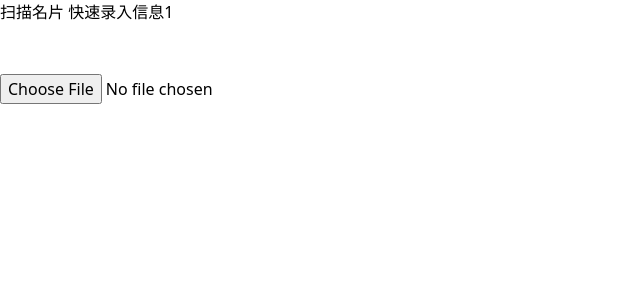
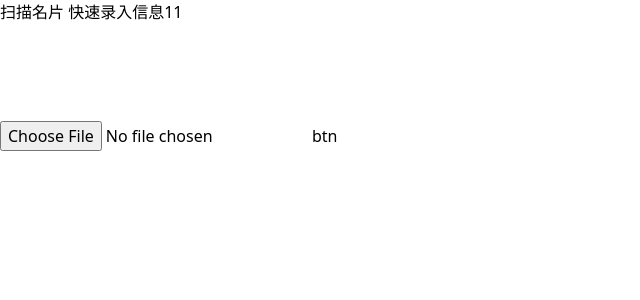
Before and after one commit to LoTwT/repro-everything, a React (Vite) app: page / in a window 1280 px wide. Shown: the top 300 px of the page, without its empty margins (0-640 px from the left). Built offline with nearby package versions, Linux system fonts and the light colour scheme.

Commit message:
chore: update

```diff
--- a/src/pages/AlbumPage.tsx
+++ b/src/pages/AlbumPage.tsx
@@ -31,13 +31,9 @@ const AlbumPage = () => {
 
     // @ts-expect-error type error
     const status = await navigator.permissions.query({ name: "camera" })
-    console.log(status.name, status.state)
-    return status.state !== "denied"
+    console.log("status =>",status.name, status.state)
+    return status.state
   }
-
-  // useEffect(() => {
-  //   foo()
-  // }, [])
 
   async function foo() {
     const s = await navigator.mediaDevices.getUserMedia({
@@ -49,18 +45,27 @@ const AlbumPage = () => {
   }
 
   return (
-    // <Album />
     <div>
       <label
         style={{ marginBottom: "50px", display: "block" }}
-        className="bg-ppcn-blue-500 w-full h-full py-4 rounded-xl flex justify-center items-center cursor-pointer"
         onClick={async (e) => {
           e.preventDefault()
           try {
             const has = await check()
-            console.log("has =>",has)
-            await foo()
-            if (has) inputRef.current?.click()
+
+            if (has === true || has === "granted") {
+              console.log("has-permission")
+              inputRef.current?.click()
+            } else if (has === "prompt") {
+              console.log("prompt-permission")
+              await foo()
+              setTimeout(() => {
+                inputRef.current?.click()
+              }, 1000)
+            } else {
+              console.log("deny-permission")
+              throw new Error("deny-permission")
+            }
           } catch (error) {
             console.error("无法启用相机或相册，请在设置中授予相应权限")
             // @ts-expect-error aaa
@@ -69,7 +74,7 @@ const AlbumPage = () => {
         }}
       >
         <span className="ml-2 web-caption-large-regular text-white">
-          扫描名片 快速录入信息1
+          扫描名片 快速录入信息11
         </span>
       </label>
       <input
@@ -83,6 +88,15 @@ const AlbumPage = () => {
         onChange={handleImageChange}
         className="sr-only"
       />
+
+      <button
+      style={{
+        marginTop: "50px"
+      }}
+       onClick={() => {
+        console.log("btn-click")
+        inputRef.current?.click()
+      }}>btn</button>
     </div>
   )
 }
```
